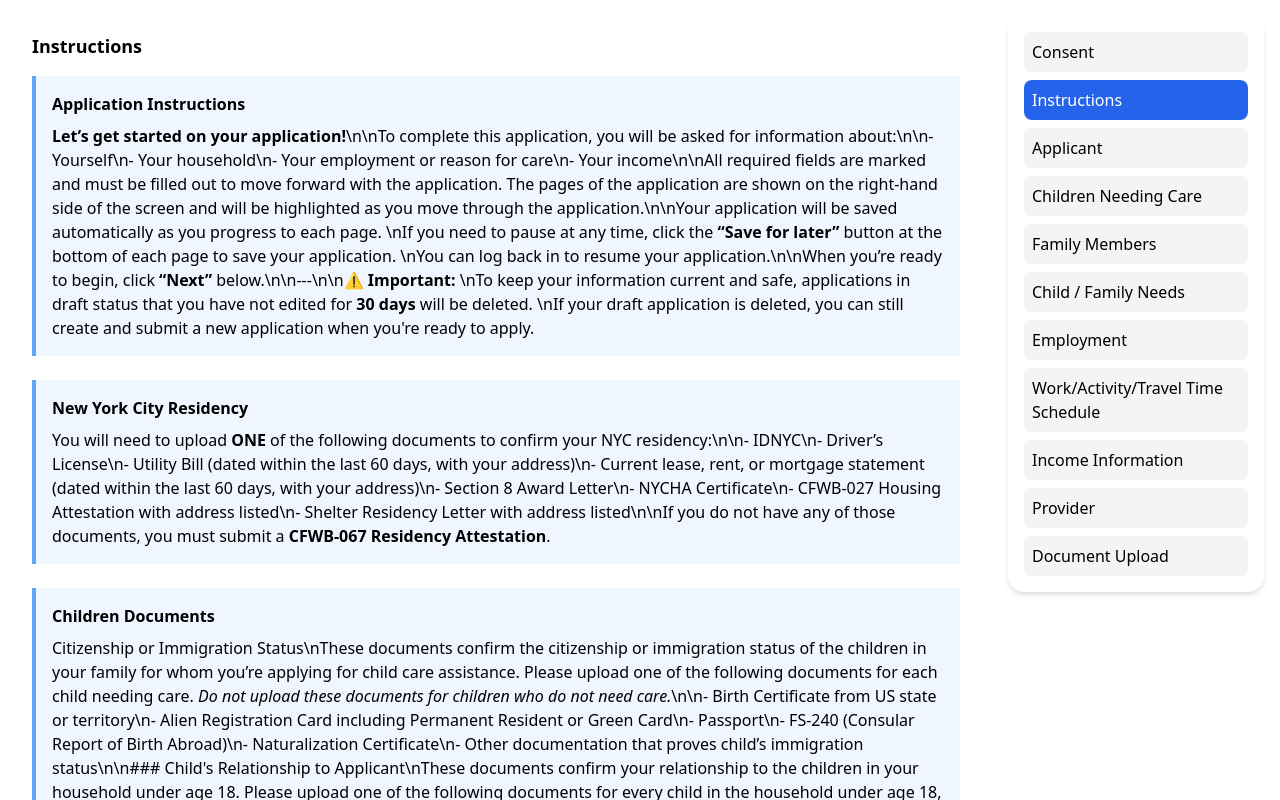
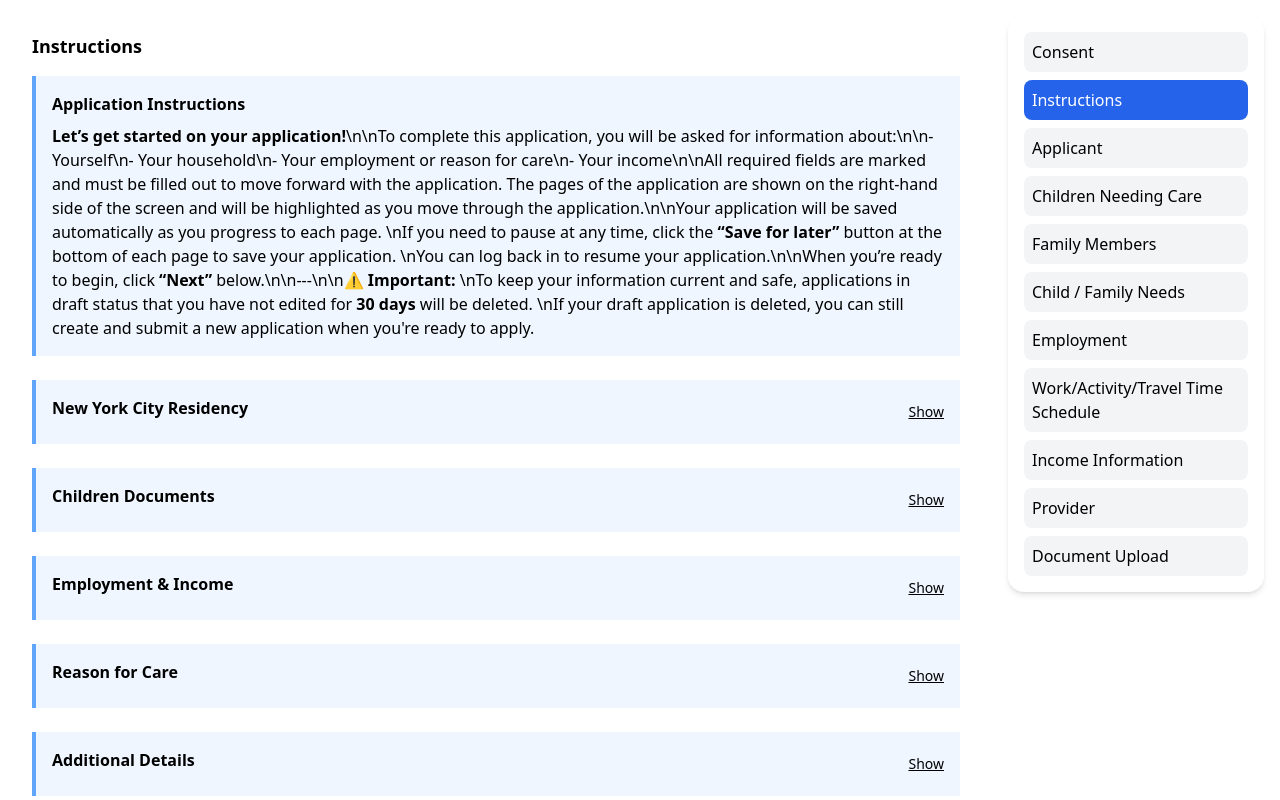
Before and after one commit to mkanpa-git/codex-experiment, a Next.js app in the folder childcare-app/: page /application in a window 1280 px wide. Both pictures are taken after a click on the button "Next". Shown: the top 800 px of the page. Built offline with nearby package versions, Linux system fonts and the light colour scheme.

Commit message:
feat: add collapsible info block

```diff
--- a/childcare-app/components/FormRenderer.tsx
+++ b/childcare-app/components/FormRenderer.tsx
@@ -99,7 +99,15 @@ export default function FormRenderer() {
           />
         )
       case 'info':
-        return <InfoBlock key={f.id} title={f.title || ''} content={f.content || ''} />
+        return (
+          <InfoBlock
+            key={f.id}
+            title={f.title || ''}
+            content={f.content || ''}
+            collapsible={f.ui?.collapsible}
+            defaultCollapsed={f.ui?.defaultCollapsed}
+          />
+        )
       case 'group':
         return <GroupField key={f.id} field={f} renderField={renderField} />
       default:
@@ -117,7 +125,12 @@ export default function FormRenderer() {
             {currentStep.sections?.map(sec => (
               <div key={sec.id}>
                 {sec.type === 'info' ? (
-                  <InfoBlock title={sec.title || ''} content={sec.content || ''} />
+                  <InfoBlock
+                    title={sec.title || ''}
+                    content={sec.content || ''}
+                    collapsible={sec.ui?.collapsible}
+                    defaultCollapsed={sec.ui?.defaultCollapsed}
+                  />
                 ) : (
                   sec.fields?.map(renderField)
                 )}
--- a/childcare-app/components/fields/InfoBlock.tsx
+++ b/childcare-app/components/fields/InfoBlock.tsx
@@ -1,15 +1,27 @@
+import React, { useState } from 'react'
 import ReactMarkdown from 'react-markdown'
 
 interface Props {
   title: string
   content: string
+  collapsible?: boolean
+  defaultCollapsed?: boolean
 }
 
-export default function InfoBlock({ title, content }: Props) {
+export default function InfoBlock({ title, content, collapsible, defaultCollapsed }: Props) {
+  const [collapsed, setCollapsed] = useState<boolean>(defaultCollapsed ?? false)
+
   return (
     <div className="mb-6 p-4 bg-blue-50 border-l-4 border-blue-400">
-      <h3 className="font-semibold mb-2">{title}</h3>
-      <ReactMarkdown>{content}</ReactMarkdown>
+      <div className="flex items-center justify-between cursor-pointer" onClick={() => collapsible && setCollapsed(c => !c)}>
+        <h3 className="font-semibold mb-2">{title}</h3>
+        {collapsible && (
+          <button type="button" className="text-sm underline">
+            {collapsed ? 'Show' : 'Hide'}
+          </button>
+        )}
+      </div>
+      {(!collapsible || !collapsed) && <ReactMarkdown>{content}</ReactMarkdown>}
     </div>
   )
 }
--- a/childcare-app/types/field.ts
+++ b/childcare-app/types/field.ts
@@ -6,7 +6,7 @@ export interface FieldSpec {
   required?: boolean
   requiredCondition?: any
   visibilityCondition?: any
-  ui?: { options?: any }
+  ui?: { options?: any; collapsible?: boolean; defaultCollapsed?: boolean }
   placeholder?: string
   content?: string
   metadata?: { multiple?: boolean; proofCategory?: string }
```
